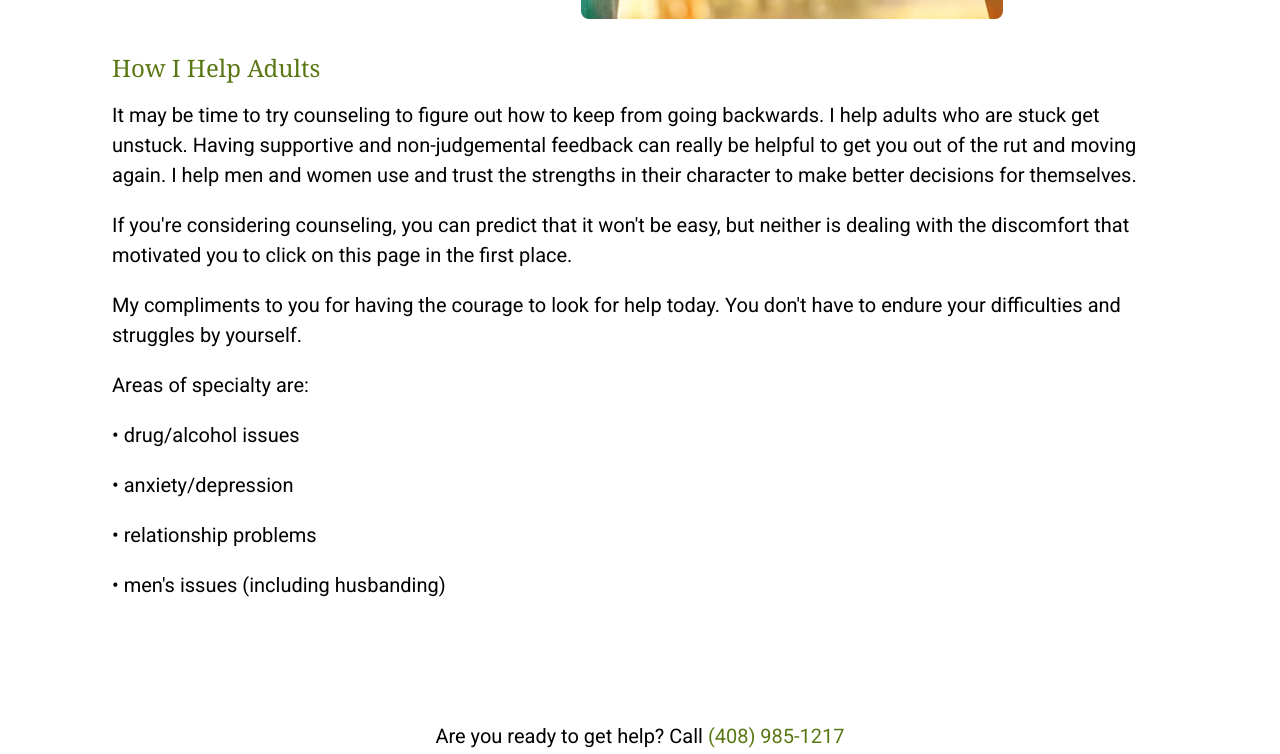
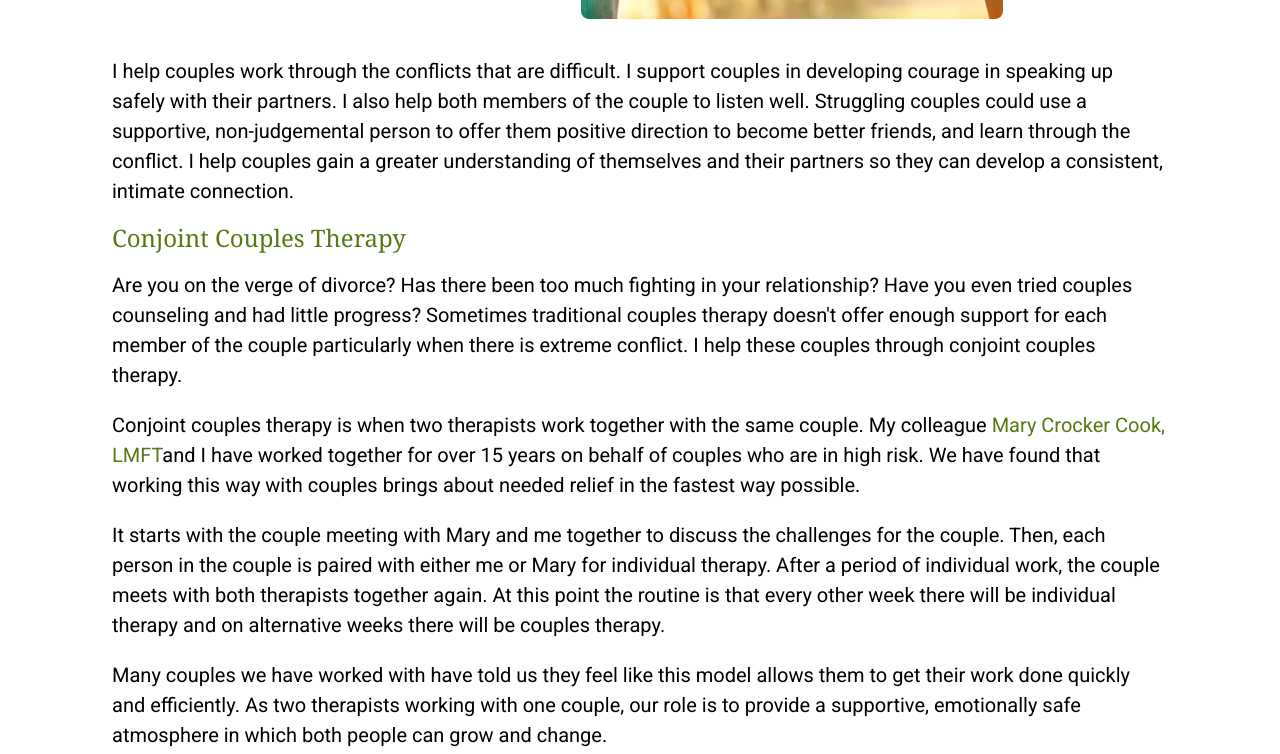
Before and after one commit to crisdarrow/steve, a plain HTML site: page couples.html in a window 1280 px wide. Shown: the part 549-1303 px from the top of the page. Drawn offline with nearby package versions, Linux system fonts and the light colour scheme.

Commit message:
Add files via upload

```diff
--- a/couples.html
+++ b/couples.html
@@ -1,6 +1,8 @@
 <!DOCTYPE html>
 <html lang="en">
 <head>
+  <title>Couples Counseling</title>
+  <meta name="description" content="Steve Darrow helps couples work through the conflicts that are difficult and supports couples in developing courage in speaking up safely with their partners.">
   <meta http-equiv="Content-Type" content="text/html; charset=UTF-8">
   <meta name="viewport" content="width=device-width, initial-scale=1">
   <link rel="stylesheet" type="text/css" href="css/w3.css">
@@ -86,15 +88,13 @@
   </div>
   <div class="w3-container">
     <div class="w3-row w3-container m10">
-      <h3>How I Help Adults </h3>
-      <p>It may be time to try counseling to figure out how to keep from going backwards.  I help adults who are stuck get unstuck. Having supportive and non-judgemental feedback can really be helpful to get you out of the rut and moving again.  I help men and women use and trust the strengths in their character to make better decisions for themselves.</p>
-      <p>If you're considering counseling, you can predict that it won't be easy, but neither is dealing with the discomfort that motivated you to click on this page in the first place.</p>
-      <p>My compliments to you for having the courage to look for help today. You don't have to endure your difficulties and struggles by yourself.</p>
-      <p>Areas of specialty are:</p>
-      <p>•	drug/alcohol issues</p>
-      <p>•	anxiety/depression</p>
-      <p>•	relationship problems</p>
-      <p>•	men's issues (including husbanding)</p>
+      <p>I help couples work through the conflicts that are difficult.  I support couples in developing courage in speaking up safely with their partners.  I also help both members of the couple to listen well. Struggling couples could use a supportive, non-judgemental person to offer them positive direction to become better friends, and learn through the conflict. I help couples gain a greater understanding of themselves and their partners so they can develop a consistent,  intimate connection.</p>
+      <p></p>
+      <h3>Conjoint Couples Therapy</h3>
+      <p>Are you on the verge of divorce?  Has there been too much fighting in your relationship?  Have you even tried couples counseling and had little progress?  Sometimes traditional couples therapy doesn't offer enough support for each member of the couple particularly when there is extreme conflict. I help these couples through conjoint couples therapy. </p>
+      <p>Conjoint couples therapy is when two therapists work together with the same couple. My colleague <a href="http://www.marriageconflict.org/" target="_blank">Mary Crocker Cook, LMFT</a>and I have worked together for over 15 years on behalf of couples who are in high risk.  We have found that working this way with couples brings about needed relief in the fastest way possible.</p>
+      <p>It starts with the couple meeting with Mary and me together to discuss the challenges for the couple. Then, each person in the couple is paired with either me or Mary for individual therapy. After a period of individual work, the couple meets with both therapists together again. At this point the routine is that every other week there will be individual therapy and on alternative weeks there will be couples therapy.</p>
+      <p>Many couples we have worked with have told us they feel like this model allows them to get their work done quickly and efficiently. As two therapists working with one couple, our role is to provide a supportive, emotionally safe atmosphere in which both people can grow and change.</p>
     </div>
   </div>
 </div>
```
Also changed, not shown: about.html (+3 -1 lines), adolescents.html (+3 -1 lines), adults.html (+3 -1 lines), contact.html (+1 -0 lines), faqs.html (+5 -4 lines), index.html (+3 -1 lines), parenting.html (+3 -1 lines), privacypolicy.html (+2 -1 lines), whattoexpect.html (+2 -1 lines).
